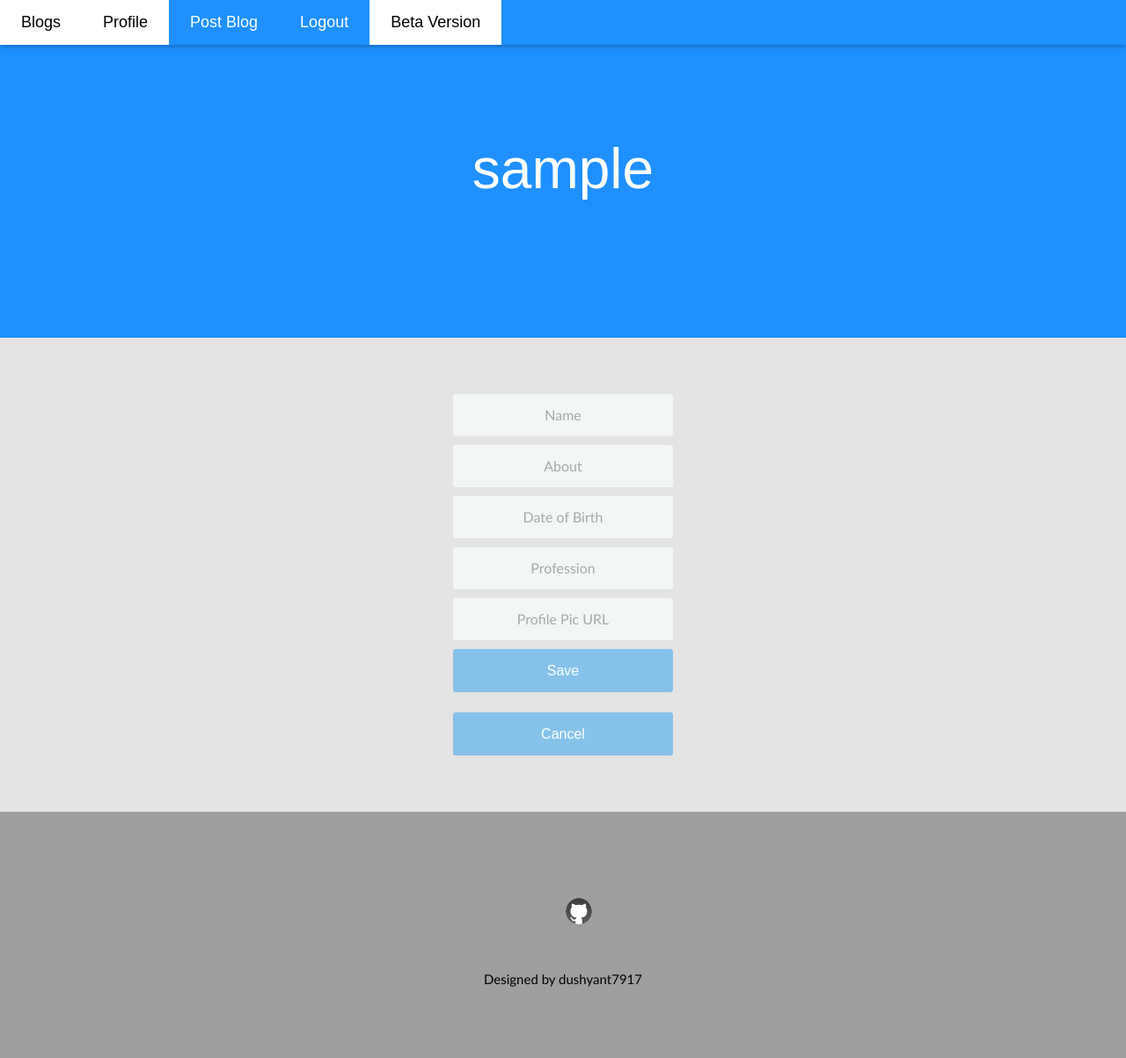
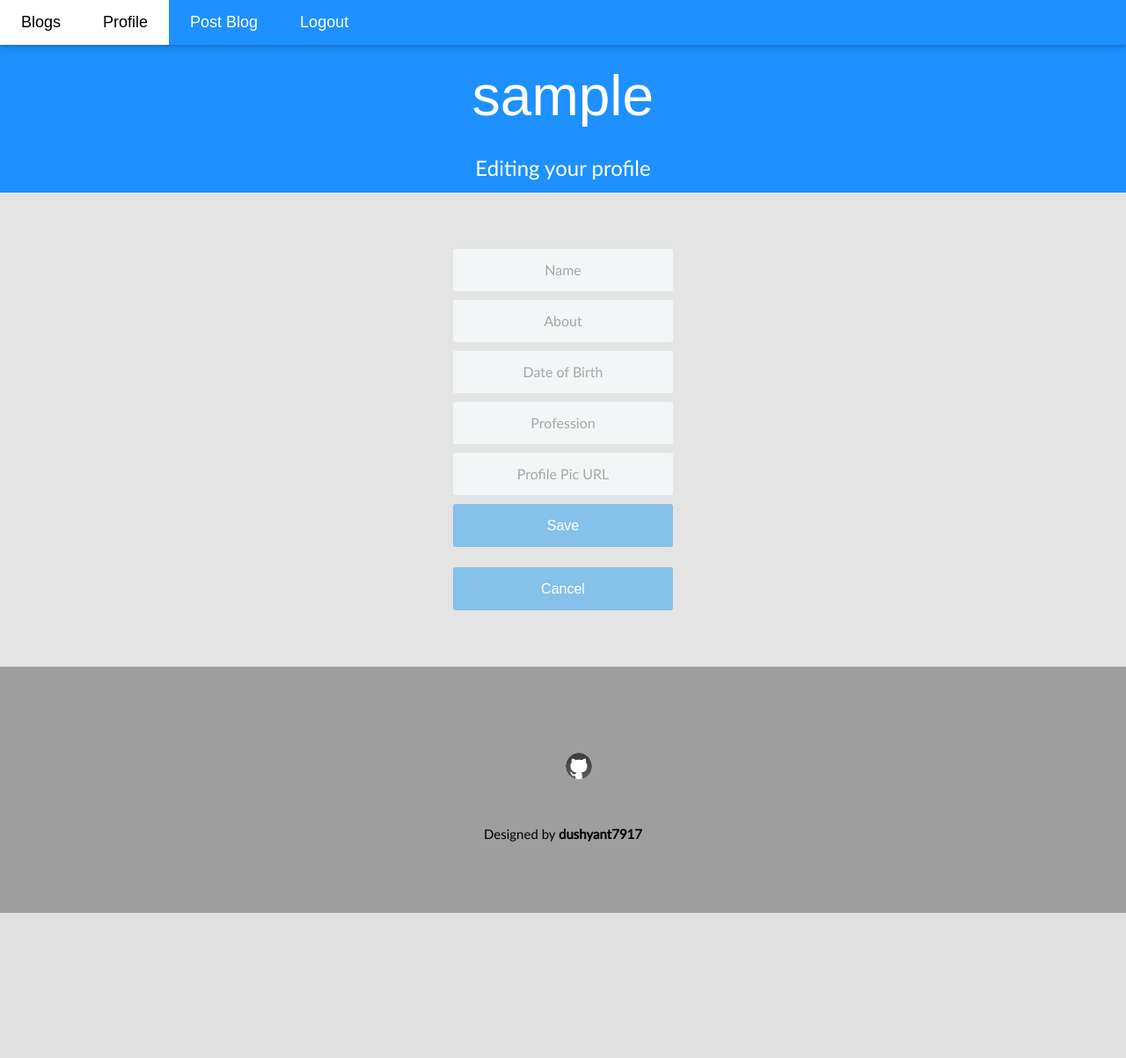
Before and after one commit to dushyant7917/Blog-Web-App, a Flask app: a page that uses templates/editProfile.html in a window 1280 px wide. Shown: the whole page at 88% size. After the commit the page ends 1038 px from the top, so only its background shows below. Run offline with Flask 2, Linux system fonts and the light colour scheme; the visitor is signed in with stand-in values (Sample User, id 1); data that the repository does not hold is empty; some web fonts are replaced; grey boxes are pictures that could not be loaded.

Commit message:
Update editProfile.html

```diff
--- a/templates/editProfile.html
+++ b/templates/editProfile.html
@@ -1,8 +1,9 @@
 <!DOCTYPE html>
 <html>
-<title>dushyant7917 BLOG</title>
+<title>Profile Edit</title>
 <meta charset='utf-8'>
 <meta name="viewport" content="width=device-width, initial-scale=1">
+<meta http-equiv="X-UA-Compatible" content="IE=edge,chrome=1">
 <link rel="stylesheet" href="/static/indexStyle.css">
 <meta name="HandheldFriendly" content="True">
 <meta name="MobileOptimized" content="320">
@@ -10,7 +11,7 @@
 <link rel="stylesheet" href="/static/login.css">
 <link rel="stylesheet" href="/static/indexGoogle1.css">
 <link rel="stylesheet" href="/static/indexGoogle2.css">
-<link rel="stylesheet" href="/static/indexCloudfare.css">
+<link rel="stylesheet" href="https://cdnjs.cloudflare.com/ajax/libs/font-awesome/4.7.0/css/font-awesome.min.css">
 <link rel="stylesheet" href="/static/fontAwesome.css">
 
 <style>
@@ -30,7 +31,6 @@ body,h1,h2,h3,h4,h5,h6 {font-family: "Lato", sans-serif}
     <li><a href="{{url_for('profile')}}" class="w3-padding-large w3-white">Profile</a></li>
     <li class="w3-hide-small"><a href="{{url_for('addBlog')}}" class="w3-padding-large w3-hover-white">Post Blog</a></li>
     <li class="w3-hide-small"><a href="{{url_for('logout')}}" class="w3-padding-large w3-hover-white">Logout</a></li>
-    <li><a href="{{url_for('beta')}}" class="w3-padding-large w3-white">Beta Version</a></li>
   </ul>
 
   <!-- Navbar on small screens -->
@@ -39,14 +39,17 @@ body,h1,h2,h3,h4,h5,h6 {font-family: "Lato", sans-serif}
       <li><a class="w3-padding-large" href="{{url_for('blog')}}">Blogs</a></li>
       <li><a class="w3-padding-large" href="{{url_for('profile')}}">Profile</a></li>
       <li><a class="w3-padding-large" href="{{url_for('addBlog')}}">Post Blog</a></li>
-      <li><a class="w3-padding-large" href="{{url_for('register')}}">Logout</a></li>
+      <li><a class="w3-padding-large" href="{{url_for('logout')}}">Logout</a></li>
     </ul>
   </div>
 </div>
 
 <!-- Header -->
-<header class="w3-container w3-red w3-center w3-padding-128">
+<header class="w3-container w3-red w3-center">
+  <br>
+  <br>
   <h1 class="w3-margin w3-jumbo">{{session['username']}}</h1>
+  <h3>Editing your profile</h3>
 </header>
 
 <div class="w3-container w3-black w3-center w3-opacity w3-padding-64">
@@ -98,7 +101,7 @@ body,h1,h2,h3,h4,h5,h6 {font-family: "Lato", sans-serif}
     <a href="https://www.linkedin.com/in/dushyant7917" class="w3-hover-text-light-blue"><img src="/static/in.png" height="30px" width="30px"></a>
     <a href="https://github.com/dushyant7917" class="w3-hover-text-light-blue"><img class="w3-circle" src="/static/gh.png" height="30px" width="30px"></a>
  </div>
- <p>Designed by dushyant7917</p>
+ <p>Designed by <a href="https://dushyant7917resume.herokuapp.com/" style="text-decoration:none"><strong>dushyant7917</strong></a></p>
 </footer>
 
 <script>
```
